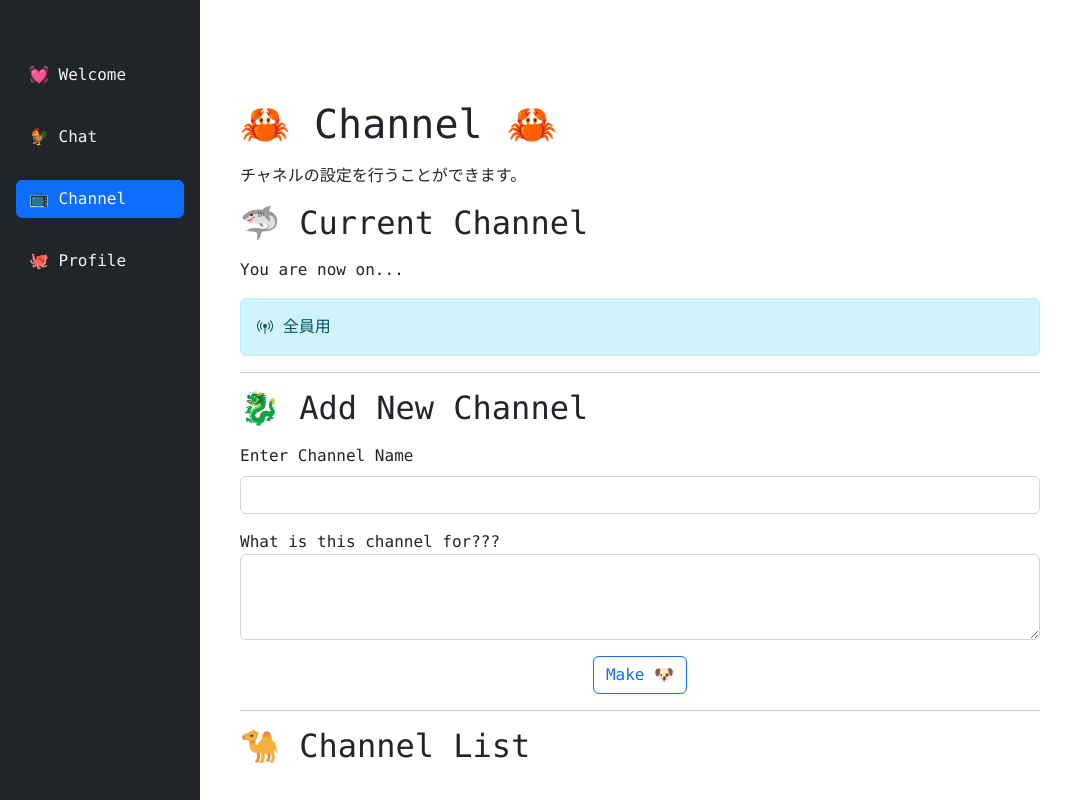
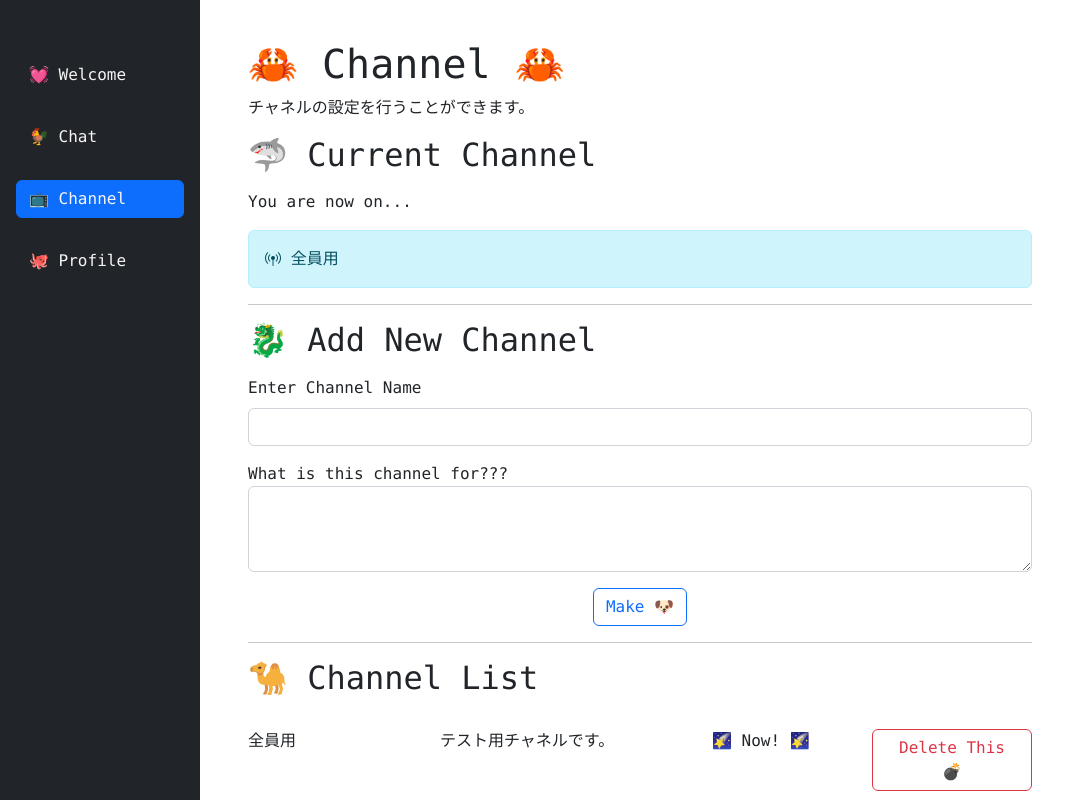
Before and after one commit to osawa-koki/simple-chat-chat, a Nuxt app: page /chat in a window 1280 px wide. Both pictures are taken after a click on the button "📺 Channel". Shown: the top 800 px of the page, without its empty margins (0-1087 px from the left). Built offline with nearby package versions, Linux system fonts and the light colour scheme.

Commit message:
小さな修正。

```diff
--- a/components/ChannelComponent.vue
+++ b/components/ChannelComponent.vue
@@ -28,10 +28,11 @@
       <h2>🐪 Channel List</h2>
       <div id="MyChannels">
         <template v-for="_channel in channels">
-          <div>{{ _channel.name }}</div>
-          <div>{{ _channel.description }}</div>
-          <div v-if="_channel.id === channel?.id">🌠 Now! 🌠</div>
-          <div v-else><button type="button" class="btn btn-outline-info" @click="$emit('UseChannel', _channel)">Use This 🐬</button></div>
+          <div class="name">{{ _channel.name }}</div>
+          <div class="description">{{ _channel.description }}</div>
+          <div v-if="_channel.id === channel?.id" class="select">🌠 Now! 🌠</div>
+          <div v-else class="select"><button type="button" class="btn btn-outline-info" @click="$emit('UseChannel', _channel)">Use This 🐬</button></div>
+          <div class="delete"><button type="button" class="btn btn-outline-danger" @click="$emit('DeleteChannel', _channel)">Delete This 💣</button></div>
         </template>
       </div>
     </div>
@@ -104,14 +105,25 @@ export default defineComponent({
 </script>
 
 <style lang="scss" scoped>
+@import "../node_modules/bootstrap/scss/bootstrap";
+
 #Central {
 
   #MyChannels {
     display: grid;
-    grid-template-columns: minmax(5rem, 15rem) minmax(10rem, 30rem) minmax(5rem, 10rem);
-    div {
-      padding-bottom: 1rem;
-      border-bottom: 1px lightskyblue solid;
+    @include media-breakpoint-down(md) {
+      grid-template-columns: repeat(2, 1fr);
+      .select, .delete {
+        padding-bottom: 1rem;
+        border-bottom: 1px lightskyblue solid;
+      }
+    }
+    @include media-breakpoint-up(md) {
+      grid-template-columns: minmax(5rem, 15rem) minmax(10rem, 30rem) minmax(5rem, 10rem) minmax(5rem, 10rem);
+      div {
+        padding-bottom: 1rem;
+        border-bottom: 1px lightskyblue solid;
+      }
     }
   }
 }
--- a/pages/chat.vue
+++ b/pages/chat.vue
@@ -4,7 +4,7 @@
   <main>
     <ChatSetting :screen="screen" @SetScreen="SetScreen" />
     <WelcomeComponent v-if="screen === 0" />
-    <ChannelComponent v-if="screen === 2" :channel="channel" :channels="channels" @UseChannel="UseChannel" @MakeChannel="MakeChannel" @SetDialog="SetDialog" />
+    <ChannelComponent v-if="screen === 2" :channel="channel" :channels="channels" @UseChannel="UseChannel" @MakeChannel="MakeChannel" @DeleteChannel="DeleteChannel" @SetDialog="SetDialog" />
   </main>
   <div id="Dialog" role="alert" :class="`${DialogMessage !== null ? '' : 'hidden'} alert alert-${DialogType === 0 ? 'info' : 'danger'}`">
     <span>{{ DialogMessage }}</span>
@@ -72,6 +72,10 @@ export default defineComponent({
       this.channels.push(channel);
       this.SetDialog("チャネルを作成しました。", 0);
     },
+    DeleteChannel(channel: Channel) {
+      this.channels = this.channels.filter((c) => c.id !== channel.id);
+      this.SetDialog("チャネルを削除しました。", 0);
+    },
     SetDialog(error: string, type: number) {
       this.DialogMessage = error;
       this.DialogType = type;
@@ -84,6 +88,19 @@ export default defineComponent({
 </script>
 
 <style lang="scss" scoped>
+@import "../node_modules/bootstrap/scss/bootstrap";
+
+main {
+  margin: 1rem 0;
+  padding: 0.5rem;
+  @include media-breakpoint-up(md) {
+    margin-left: 200px;
+  }
+  @include media-breakpoint-up(xl) {
+    margin-left: auto;
+    margin-right: auto;
+  }
+}
 #Messages {
   margin-top: 1rem;
   display: grid;
```
